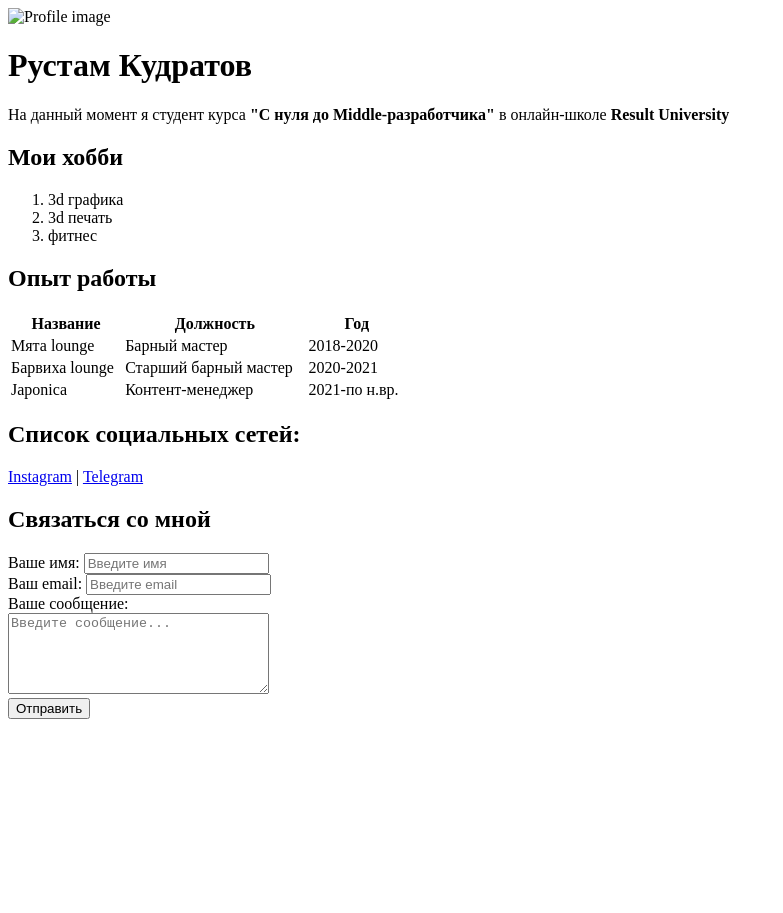
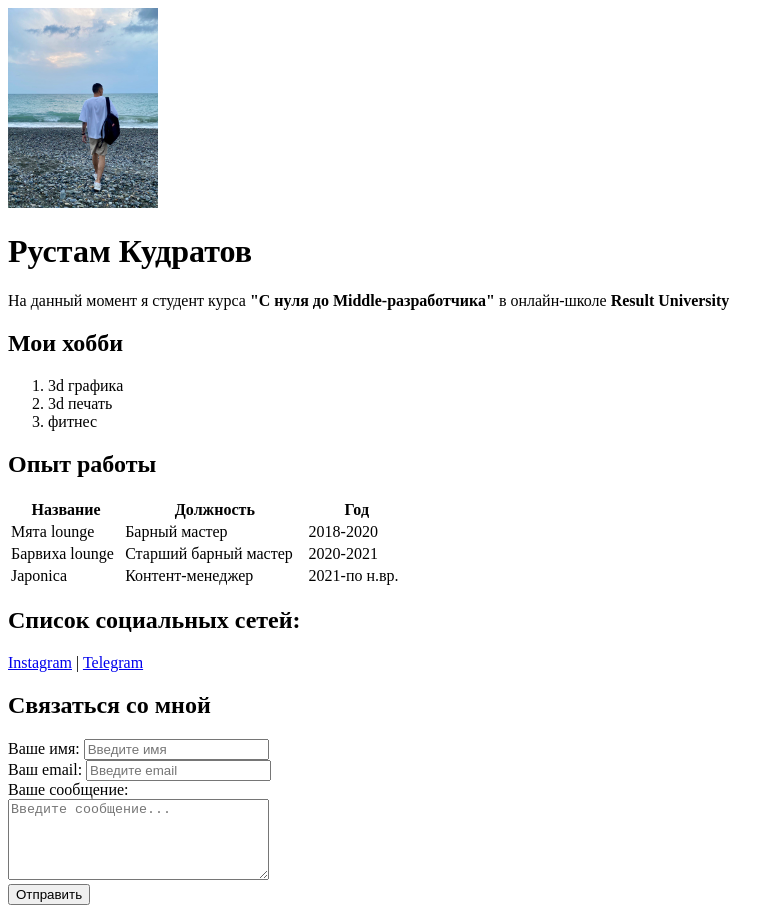
Before and after one commit to R-Kudratov/Result-university_CV, a plain HTML site: page index.html in a window 1280 px wide. Shown: the whole page, without its empty margins (0-783 px from the left). Before the commit the page ends 800 px from the top, so only its background shows below. Drawn offline with Linux system fonts and the light colour scheme.

Commit message:
index.html

```diff
--- a/index.html
+++ b/index.html
@@ -8,7 +8,7 @@
     <title>Rustam Kudratov's cv</title>
 </head>
 <body>
-    <img src="/img/avatar.jpg" alt="Profile image" width="150">
+    <img src="/avatar.jpg" alt="Profile image" width="150">
 
     <h1>Рустам Кудратов</h1>
 
```
